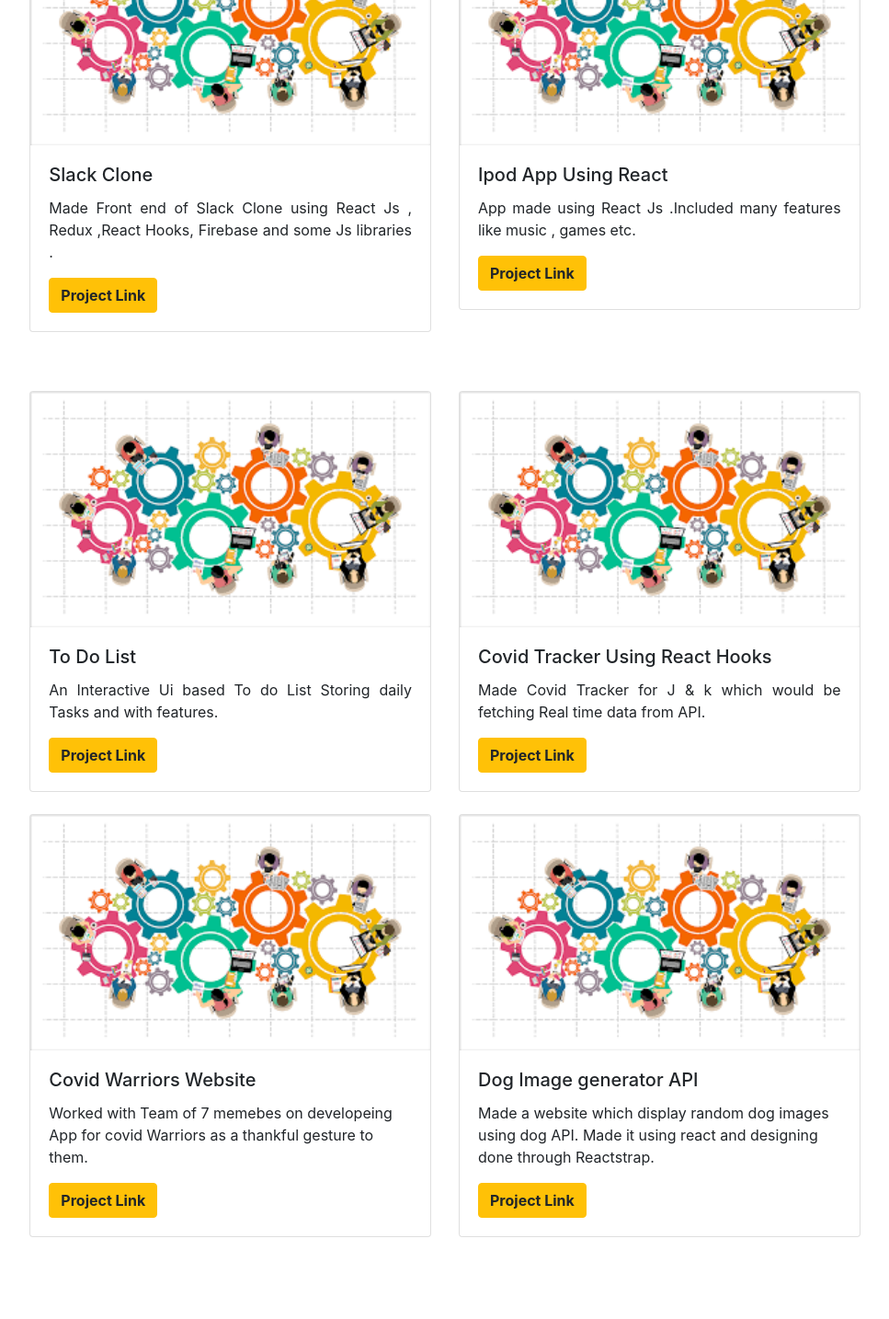
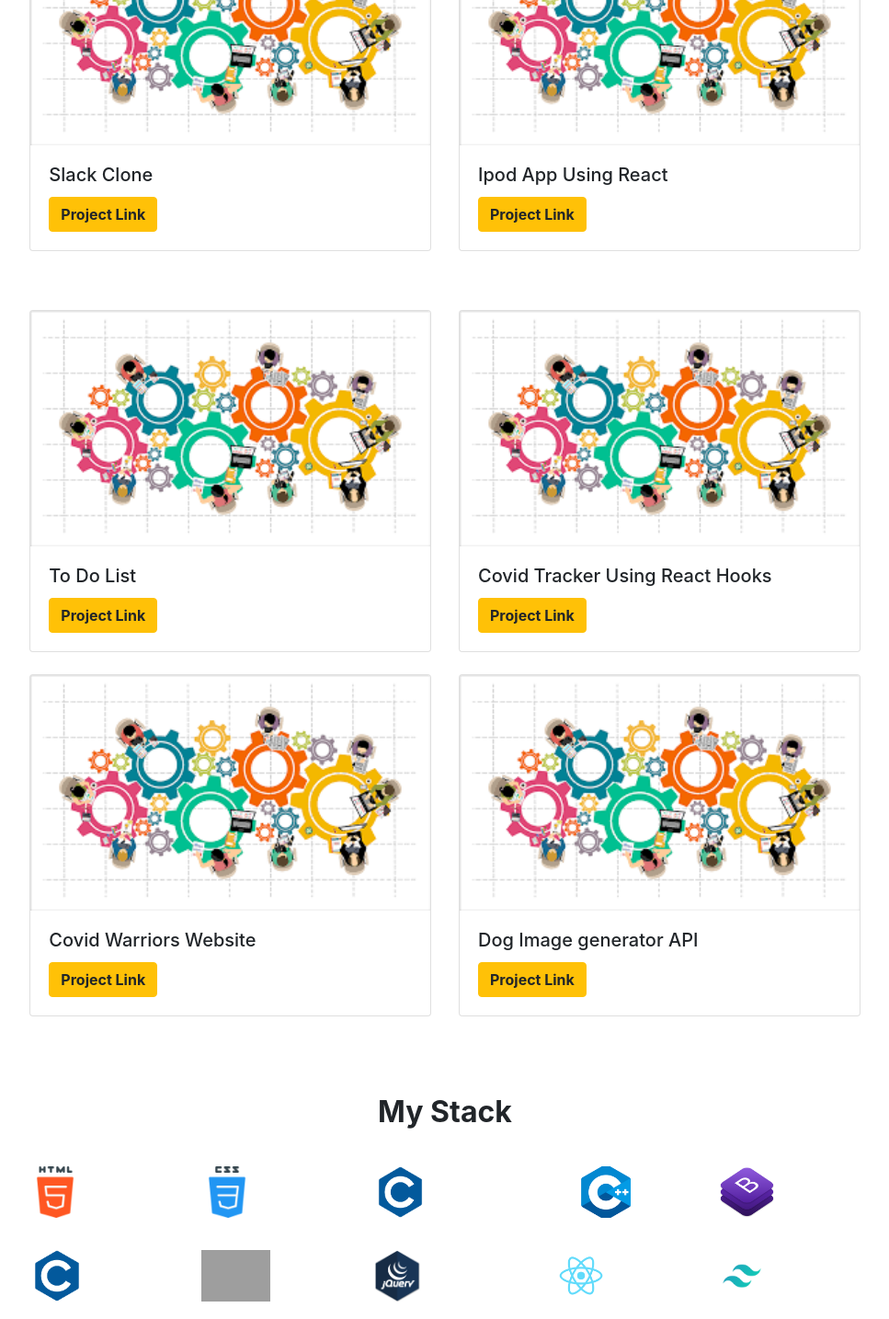
Before and after one commit to Anmolreshi/Anmolreshi_resume, a React (Create React App) app: page / in a window 1280 px wide. Shown: the part 1353-2787 px from the top of the page at 92% size, without its empty margins (156-1123 px from the left). Built offline with nearby package versions, Linux system fonts and the light colour scheme; grey boxes are pictures that could not be loaded.

Commit message:
Update App.js

```diff
--- a/src/App.js
+++ b/src/App.js
@@ -124,11 +124,7 @@ function App() {
               />
               <CardBody>
                 <CardTitle tag="h5">Slack Clone </CardTitle>
-                <CardText
-                  style={{ textAlign: "justify", justifyContent: "justify" }}
-                >
-                 Made Front end of Slack Clone using React Js , Redux ,React Hooks, Firebase and some Js libraries .
-                </CardText>
+
                 <Button
                   href="https://github.com/Anmolreshi/slack-clone"
                   color="warning"
@@ -150,12 +146,7 @@ function App() {
               />
               <CardBody>
                 <CardTitle tag="h5">Ipod App Using React</CardTitle>
-                <CardText
-                  style={{ textAlign: "justify", justifyContent: "justify" }}
-                >
-                  App made using React Js .Included many features like music ,
-                  games etc.
-                </CardText>
+
                 <Button
                   href="https://github.com/Anmolreshi/Ipod-Reactjs-Project"
                   color="warning"
@@ -187,11 +178,7 @@ function App() {
               />
               <CardBody>
                 <CardTitle tag="h5">To Do List</CardTitle>
-                <CardText
-                  style={{ textAlign: "justify", justifyContent: "justify" }}
-                >
-                  An Interactive Ui based To do List Storing daily Tasks and with features.
-                </CardText>
+
                 <Button
                   href="https://github.com/Anmolreshi/TodoList-ReactHooks"
                   color="warning"
@@ -213,12 +200,7 @@ function App() {
               />
               <CardBody>
                 <CardTitle tag="h5">  Covid Tracker Using React Hooks</CardTitle>
-                <CardText
-                  style={{ textAlign: "justify", justifyContent: "justify" }}
-                >
-                 Made Covid Tracker for J & k which would be fetching Real time data from API.
 
-                </CardText>
                 <Button
                   href="https://github.com/Anmolreshi/CovidTracker"
                   color="warning"
@@ -248,10 +230,7 @@ function App() {
               />
               <CardBody>
                 <CardTitle tag="h5">Covid Warriors Website</CardTitle>
-                <CardText>
-                  Worked with Team of 7 memebes on developeing App for covid
-                  Warriors as a thankful gesture to them.
-                </CardText>
+
                 <Button
                   href="https://github.com/dkots111/team-barfi"
                   color="warning"
@@ -273,10 +252,7 @@ function App() {
               />
               <CardBody>
                 <CardTitle tag="h5">Dog Image generator API</CardTitle>
-                <CardText>
-                  Made a website which display random dog images using dog API.
-    Made it using react and designing done through Reactstrap.
-                </CardText>
+
                 <Button
                   id="skills"
                   href="https://github.com/Anmolreshi/randomdogapi"
```
